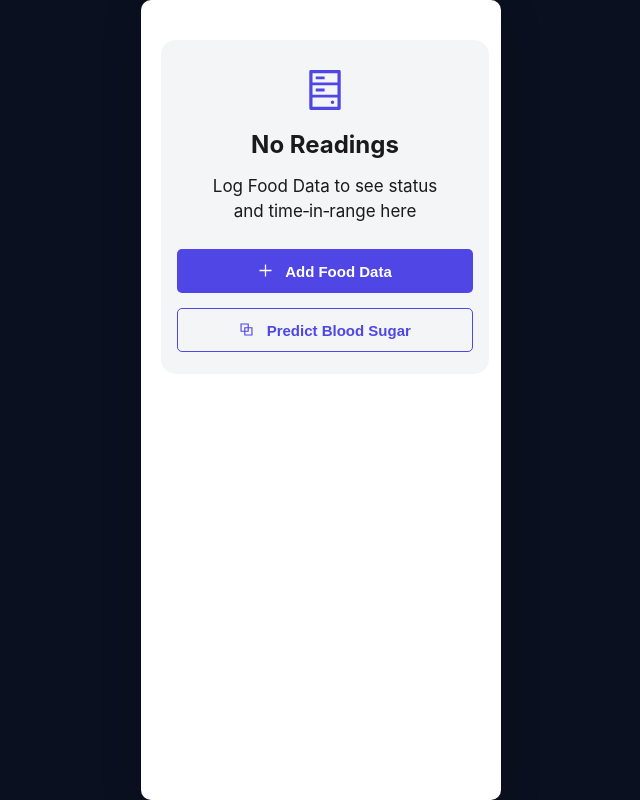
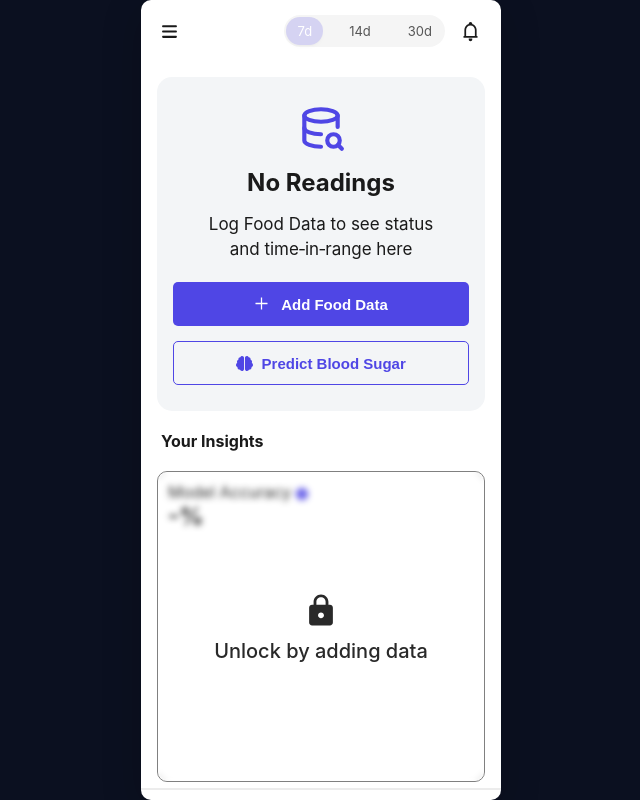
Before and after one commit to mohdkamleen/demo-neurom-fr, a React (Create React App) app: page /home in a window 1280 px wide. Shown: the whole page, without its empty margins (319-959 px from the left). Built offline with nearby package versions, Linux system fonts and the light colour scheme.

Commit message:
dcgfhbjkl

```diff
--- a/package.json
+++ b/package.json
@@ -13,6 +13,7 @@
     "antd-icons": "^0.1.0-alpha.1",
     "react": "^19.2.0",
     "react-dom": "^19.2.0",
+    "react-icons": "^5.5.0",
     "react-router-dom": "^7.9.4",
     "react-scripts": "5.0.1",
     "web-vitals": "^2.1.4"
--- a/src/index.css
+++ b/src/index.css
@@ -5,14 +5,7 @@
 }
 
 html,body,#root {
-  height: 100%;
   font-family: Inter, system-ui, -apple-system, "Segoe UI", Roboto, "Helvetica Neue", Arial;
   background: #0b1020;
-  color: white;
+  color: #1a1a1a;
 }
-
-.title {
-  text-align: center;
-  color: #ddd;
-  font-size: 18px;
-}
--- a/src/index.js
+++ b/src/index.js
@@ -4,6 +4,7 @@ import { BrowserRouter } from "react-router-dom";
 import App from "./App";
 import "./index.css";
 
+
 createRoot(document.getElementById("root")).render(
   <BrowserRouter>
     <App />
--- /dev/null
+++ b/src/pages/Components/FooterMenu/index.css
@@ -0,0 +1,61 @@
+.footer-menu-container {
+    position: fixed;
+    bottom: 0;
+    left: 50%;
+    transform: translateX(-50%);
+    max-width: 500px;
+    width: 100%;
+    height: 72px;
+    display: flex;
+    justify-content: space-around;
+    align-items: center;
+    border-top: 2px solid rgb(236, 236, 236) ;
+    z-index: 999;
+    transition: .5s;
+}
+.footer-menu-icon{
+    font-size: 21px;
+    margin: 7px 0;
+}
+.footer-menu-item {
+    display: flex;
+    justify-content: center;
+    align-items: center;
+    flex-direction: column;
+    flex: 1;
+    height: 100%;
+    cursor: pointer;
+    position: relative;
+    font-size: 12px;
+    color: #767676;
+}
+/* .footer-menu-item:nth-child(3)::before{
+    content: attr(data-wallet);
+    height: 20px;
+    position: absolute;
+    top: 0px;
+    display: grid;
+    place-items: center;
+    left: 60%;
+    color: red;
+    font-size: 10px;
+} */
+/* .footer-menu-item::after {
+    content: "";
+    width: 70%;
+    height: 0px;
+    background-color: #1890ff;
+    position: absolute;
+    bottom: 0;
+    border-top-right-radius: 5px;
+    border-top-left-radius: 5px;
+} */
+/* .footer-menu-item.active::after {
+    height: 4px;
+} */
+.footer-menu-item.active {
+    color: #4F46E5;
+}
+.footer-menu-item:hover{
+    color: #4F46E5;
+}
--- /dev/null
+++ b/src/pages/Components/FooterMenu/index.jsx
@@ -0,0 +1,57 @@
+import { HomeFilled, HomeOutlined, SaveFilled, SaveOutlined, UserOutlined, UserSwitchOutlined, WalletFilled, WalletOutlined } from '@ant-design/icons'
+import { Badge } from 'antd'
+import React from 'react'
+import { useLocation, useNavigate } from 'react-router-dom'
+import './index.css'
+import { IoMdSettings } from 'react-icons/io'
+import { FaBrain, FaHome, FaRegChartBar } from 'react-icons/fa'
+import { TiHome } from 'react-icons/ti'
+import { MdAddCircle } from 'react-icons/md'
+
+const FooterMenu = () => {
+    const location = useLocation()
+    const navigate = useNavigate()
+    var prevScrollpos = window.pageYOffset;
+    window.onscroll = function () {
+        var currentScrollPos = window.pageYOffset;
+        if (prevScrollpos > currentScrollPos) {
+            document.getElementsByClassName("footer-menu-container")[0].style.bottom = "0";
+        } else {
+            document.getElementsByClassName("footer-menu-container")[0].style.bottom = "-60px";
+        }
+        prevScrollpos = currentScrollPos;
+    }
+
+    return (
+        <div className='footer-menu-container'>
+
+            <div className={location.pathname === "/home" ? "footer-menu-item active" : "footer-menu-item"}>
+                <TiHome className='footer-menu-icon' />
+                <span>Home</span>
+            </div>
+
+            <div className={location.pathname === "/adddata" ? "footer-menu-item active" : "footer-menu-item"}>
+                <MdAddCircle className='footer-menu-icon' />
+                <span>Add Data</span>
+            </div>
+
+            <div className={location.pathname === "/predict" ? "footer-menu-item active" : "footer-menu-item"}>
+                <FaBrain className='footer-menu-icon' />
+                <span>Predict</span>
+            </div>
+
+            <div className={location.pathname === "/report" ? "footer-menu-item active" : "footer-menu-item"}>
+                <FaRegChartBar className='footer-menu-icon' />
+                <span>Report</span>
+            </div>
+
+            <div className={location.pathname === "/settings" ? "footer-menu-item active" : "footer-menu-item"}>
+                <IoMdSettings className='footer-menu-icon' />
+                <span>Settings</span>
+            </div>
+
+        </div>
+    )
+}
+
+export default FooterMenu
--- /dev/null
+++ b/src/pages/Components/Header/index.css
@@ -0,0 +1,21 @@
+.header-container{
+    display: flex;
+    justify-content: space-between;
+    align-items: center;
+    padding: 15px 20px;
+    color: #1a1a1a;
+}
+
+.header-container div{
+    display: flex;
+    align-items: center;
+    gap: 15px;
+}
+
+.header-container .ant-segmented-item {
+    border-radius: 20px;
+}
+.header-container .ant-segmented-item-selected {
+    background-color: #4e46e531;
+    color: white;
+}
--- /dev/null
+++ b/src/pages/Components/Header/index.jsx
@@ -0,0 +1,24 @@
+import React from 'react'
+import "./index.css"
+import { FaBars } from 'react-icons/fa6'
+import { Segmented } from 'antd'
+import { CgBell } from 'react-icons/cg'
+
+const Header = () => {
+  return (
+    <>
+      <div className='header-container'>
+        <FaBars style={{fontSize:"17px"}} />
+        <div>
+          <Segmented
+          style={{borderRadius:"20px",fontSize:"13px"}}
+          selected="7d"
+           options={["7d","14d","30d"]} />
+           <CgBell style={{fontSize:"21px"}} />
+        </div>
+      </div>
+    </>
+  )
+}
+
+export default Header
--- a/src/pages/Home/index.css
+++ b/src/pages/Home/index.css
@@ -1,4 +1,3 @@
-
   .home-phone-screen {
     width: 360px;
     height: 100%;
@@ -16,30 +15,17 @@
   .home-phone-screen .content {
     width: 328px;
     height: 334px;
-    margin: 20px;
     text-align: center;
-    margin-top: 40px;
+    margin: 15px auto 10px auto;
     color: #1a1a1a;
     background-color: #f3f5f7;
     border-radius: 15px;
+    display: flex;
+    justify-content: center;
+    align-items: center;
+    flex-direction: column;
   }
 
-  .home-phone-screen .content .welcome {
-    font-size: 21px;
-    margin-bottom: 5px;
-    font-weight: 600;
-  }
-
-  .home-phone-screen .content .banner {
-    margin-top: 40px;
-  }
-
-  .home-phone-screen .content .tagline {
-    font-size: 20px;
-    font-weight: 700;
-    color: #1a1a1a;
-    margin-top: 10px;
-  }
 
   .add-food-data-btn {
     background-color: #4F46E5;
@@ -51,9 +37,10 @@
     font-size: 15px;
     width: 296px;
     height: 44px;
-    margin: 25px 0 15px 0;
+    margin: 20px 0 15px 0;
   }
-  .pridict-blood-sugar-btn{
+
+  .pridict-blood-sugar-btn {
     color: #4F46E5;
     border: 1px solid #4F46E5;
     background-color: transparent;
@@ -63,8 +50,43 @@
     font-size: 15px;
     width: 296px;
     height: 44px;
+    display: flex;
+    justify-content: center;
+    align-items: center;
   }
 
   .add-food-data-btn:hover {
     background-color: #2735d1;
   }
+
+  /* this is for content 2 css */
+
+  .home-phone-screen .content2 {
+    margin: 0px auto;
+    border: 1px solid gray;
+    padding: 10px;
+    border-radius: 10px;
+    width: 328px;
+    height: 311px;
+  }
+
+  .home-phone-screen .content2 {
+  position: relative; /* important for absolute positioning */
+}
+
+.home-phone-screen .content2 .overlay {
+  position: absolute;
+  top: 0; left: 0;
+  width: 100%; height: 100%;
+  border-radius: 10px;
+  background: rgba(255, 255, 255, 0.103);
+  backdrop-filter: blur(3px);
+  display: flex;
+  flex-direction: column;
+  justify-content: center;
+  align-items: center;
+  font-size: 20px;
+  gap: 10px;
+  font-weight: 500;
+  color: #292929;
+}
--- a/src/pages/Home/index.jsx
+++ b/src/pages/Home/index.jsx
@@ -3,20 +3,40 @@ import React, { use } from "react";
 import "./index.css";
 import { useNavigate } from "react-router-dom";
 import { message } from "antd";
-import { BlockOutlined, HddOutlined, PlusOutlined } from "@ant-design/icons";
+import { BlockOutlined, HddOutlined, InfoCircleFilled, PlusOutlined } from "@ant-design/icons";
+import { FaBrain, FaIcons, FaLock } from "react-icons/fa";
+import { TbDatabaseSearch } from "react-icons/tb";
+import Header from "../Components/Header";
+import FooterMenu from "../Components/FooterMenu";
+import { IoMdLock } from "react-icons/io";
+import { IoInformationCircle } from "react-icons/io5";
 
 export default function Landing() {
   const navigate = useNavigate();
 
   return (
     <div className="home-phone-screen">
-
+      <Header />
       <div className="content">
-        <HddOutlined style={{ color: "#4F46E5", fontSize: "40px", margin: "30px 0 5px 0" }} />
+        <TbDatabaseSearch style={{ color: "#4F46E5", fontSize: "50px" }} />
         <h2 style={{ margin: "15px 0" }}>No Readings</h2>
-        <h5 style={{ fontWeight: "400", fontSize: "17px", lineHeight: "25px" }}> Log Food Data to see status <br /> and time‑in‑range here</h5>
+        <h5 style={{ fontWeight: "400", fontSize: "17px", lineHeight: "25px", }}> Log Food Data to see status <br /> and time‑in‑range here</h5>
         <button className="add-food-data-btn" onClick={_ => message.info("comming soon")}><PlusOutlined /> &nbsp; Add Food Data</button>
-        <button className="pridict-blood-sugar-btn" onClick={_ => message.info("comming soon")}><BlockOutlined /> &nbsp; Predict Blood Sugar </button>
+        <button className="pridict-blood-sugar-btn" onClick={_ => message.info("comming soon")}><FaBrain style={{ fontSize: "17px" }} /> &nbsp; Predict Blood Sugar </button>
+      </div>
+      <FooterMenu />
+      <h4 style={{ margin: "20px" }}>Your Insights</h4>
+      <div class="content2">
+        <div class="overlay">
+          <IoMdLock size={"38px"} />
+          Unlock  by adding data
+        </div>
+        <div className="box1">
+          <span>Model Accuracy <InfoCircleFilled style={{ color: "#4F46E5", fontSize: "12px" }} /> </span>
+          <div>
+            <h2>-%</h2>
+          </div>
+        </div>
       </div>
     </div>
   );
```
Also changed, not shown: src/App.css (deleted, +0 -143 lines), 1 other file (tests, documents, lock files or other folders).
